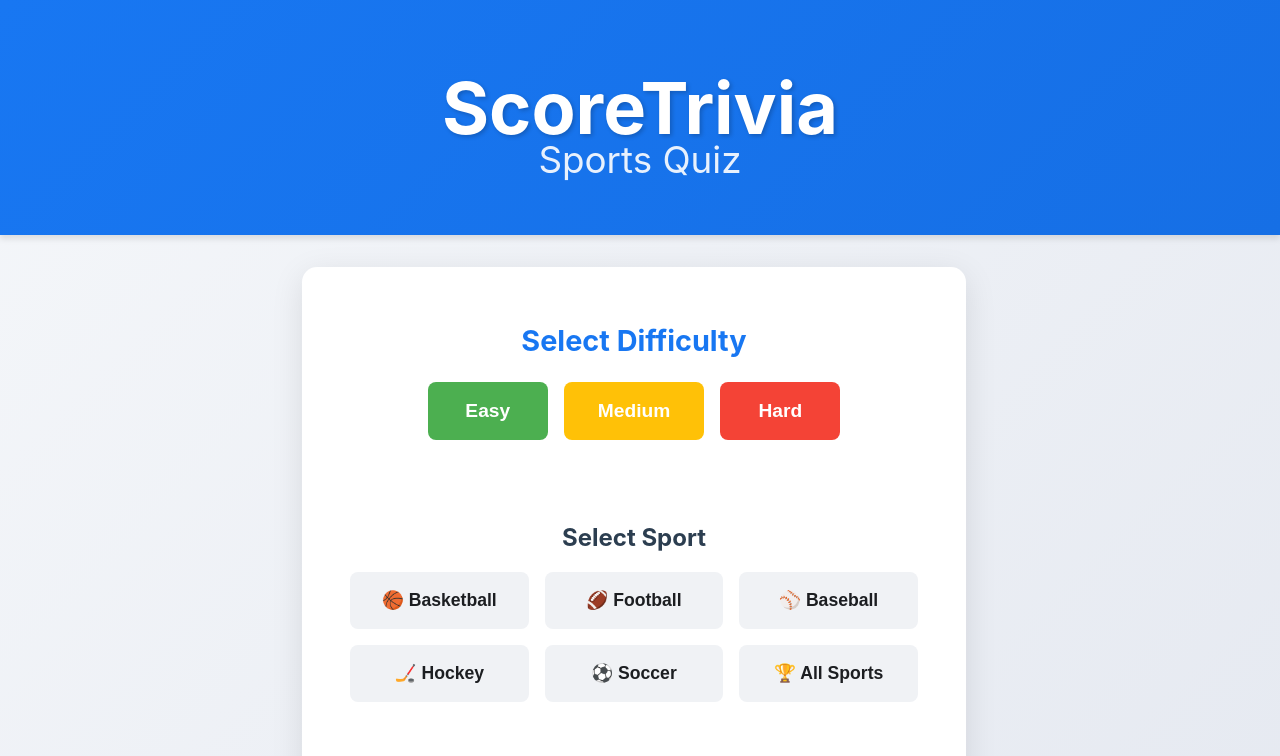
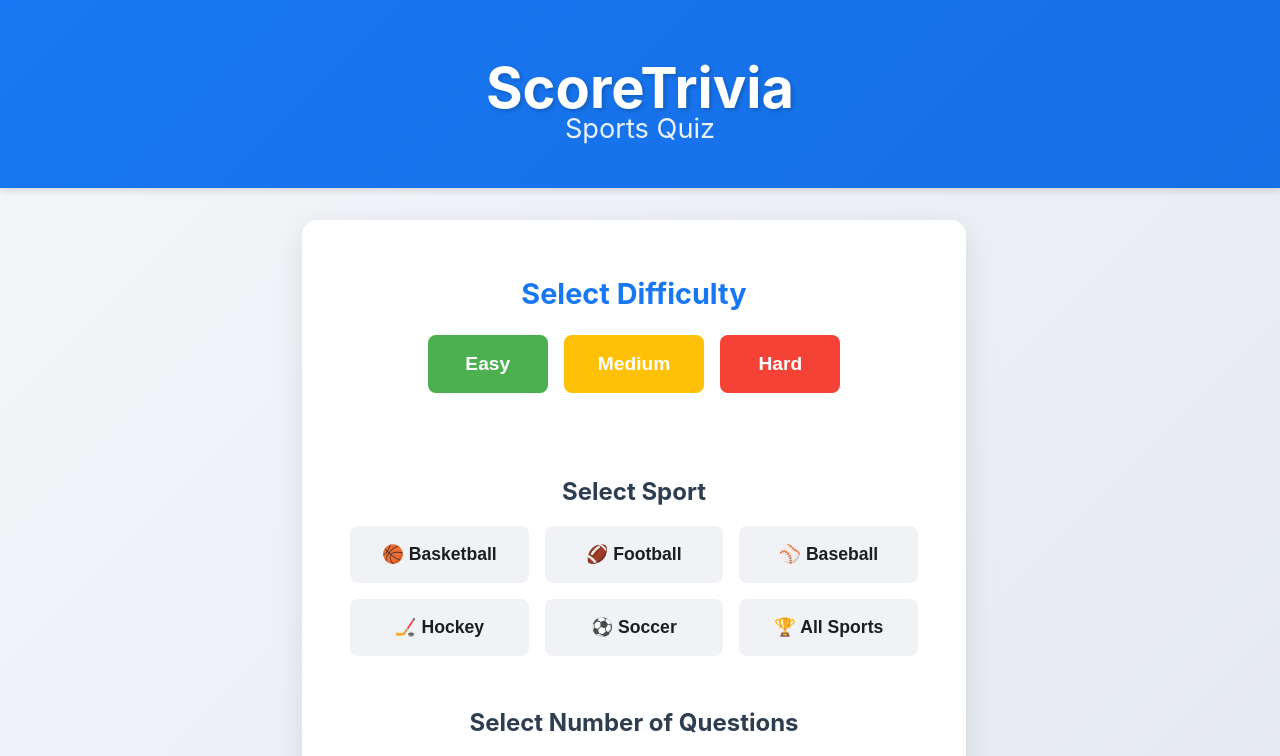
Before and after one commit to zrewt/curser-home, a React (Create React App) app: page / in a window 1280 px wide. Shown: the top 756 px of the page. Built offline with nearby package versions, Linux system fonts and the light colour scheme.

Commit message:
Initial commit

```diff
--- a/src/components/Navbar.tsx
+++ b/src/components/Navbar.tsx
@@ -10,8 +10,8 @@ interface NavbarProps {
 const Navbar: React.FC<NavbarProps> = ({ error, selectedDifficulty, selectedSport, isInQuiz }) => {
   return (
     <header className="App-header">
-      <h1 style={{ fontWeight: 'bold', fontSize: '4.5em' }}>ScoreTrivia</h1>
-      <p className="subtitle" style={{ fontSize: '2.3em', marginTop: '-0.5em', marginBottom: '1em' }}>Sports Quiz</p>
+      <h1 style={{ fontWeight: 'bold', fontSize: '3.5em' }}>ScoreTrivia</h1>
+      <p className="subtitle" style={{ fontSize: '1.7em', marginTop: '-0.5em', marginBottom: '1em' }}>Sports Quiz</p>
       {/* Only show quiz info when actively taking a quiz */}
       {isInQuiz && selectedDifficulty && selectedSport && (
         <div className="quiz-info">
```
